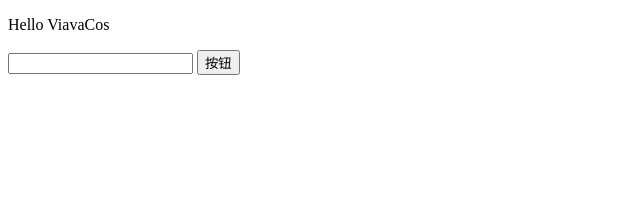
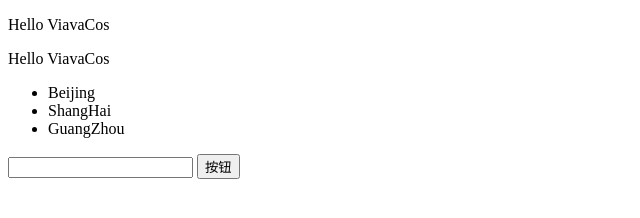
Before and after one commit to ViavaCos/demo-mvvm, a plain HTML site: page index.html in a window 1280 px wide. Shown: the whole page, without its empty margins (0-640 px from the left). Drawn offline with Linux system fonts and the light colour scheme.

Commit message:
v-text + v-html

```diff
--- a/compiler.js
+++ b/compiler.js
@@ -1,4 +1,12 @@
-function Compiler (dom,vm) {
+function Compiler (dom, vm) {
+    // console.log(dom.nodeType);
+    if (dom.nodeType !== 1) return;
+
+    this.compileTemplate(dom, vm)
+}
+
+// 编译模板
+Compiler.prototype.compileTemplate = function (dom, vm) {
     // console.log(dom.childNodes)
     [...dom.childNodes].forEach(node => {
 
@@ -11,11 +19,36 @@ function Compiler (dom,vm) {
         // 1.主要差异
         //  - textContent 会获取style= “display:none” 中的文本，而innerText不会
         //  - textContent 会获取style标签里面的文本，而innerText不会
+
+        // nodeType: 1-元素节点 2-属性节点 3-文本节点
+
+        //  插值表达式
         if (reg.test(node.textContent)) {
+            console.log(node.nodeType);
+
             // console.log(RegExp.$1);
             // 正则表达式中的第一个单元，也就是第一个小括号包裹的内容
             // 将符合规则的变量转换为vm实例中定义的数据
             node.textContent = vm[RegExp.$1]
+        } else if (node.nodeType === 1) {
+            // console.log(node.attributes);
+            // node.attributes 获取当前元素节点的属性
+            [...node.attributes].forEach(item => {
+                // console.dir(item);
+                // item.name: 获取属性名
+
+                // 匹配以v-开头的属性名
+                if (item.name.indexOf('v-') === 0) {
+                    // 获取v-后面的名字
+                    var attrName = item.name.slice(2)
+                    if (attrName === 'text') {
+                        node.innerText = vm[item.value]
+                    } else if (attrName === 'html') {
+                        node.innerHTML = vm[item.value]
+                    }
+
+                }
+            })
         }
     })
 }
--- a/index.html
+++ b/index.html
@@ -10,8 +10,8 @@
 
 <div id="app">
 <p>{{msg}}</p>
-<p v-text="msg"></p>
-<p v-html="htmlStr"></p>
+<p v-text="msg">1</p>
+<p v-html="htmlStr">1</p>
 <input type="text" v-model="msg">
 <button v-on:click="tips">按钮</button>
 </div>
--- a/vue.js
+++ b/vue.js
@@ -17,12 +17,12 @@ function Vue (options) {
             enumerable:true,
             // setter   必须要有一个形参
             set (value) {
-                console.log('属性' + key + '被设置了')
+                // console.log('属性' + key + '被设置了')
                 options.data[key] = value
             },
             // getter  访问属性时触发的回调
             get () {
-                console.log('属性' + key + '被访问了')
+                // console.log('属性' + key + '被访问了')
                 return options.data[key]
             }
 
```
